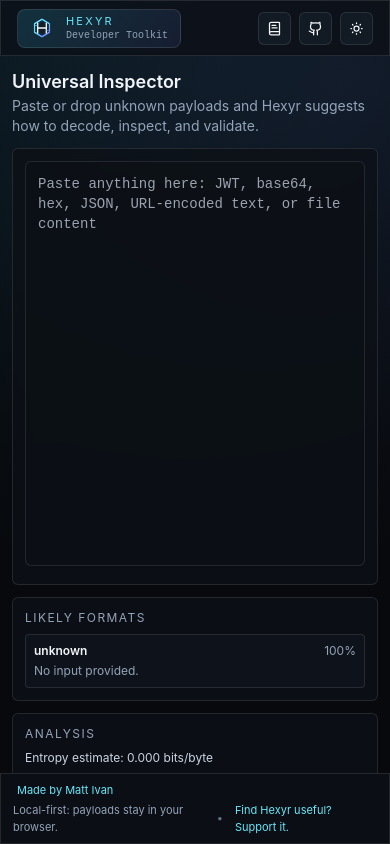
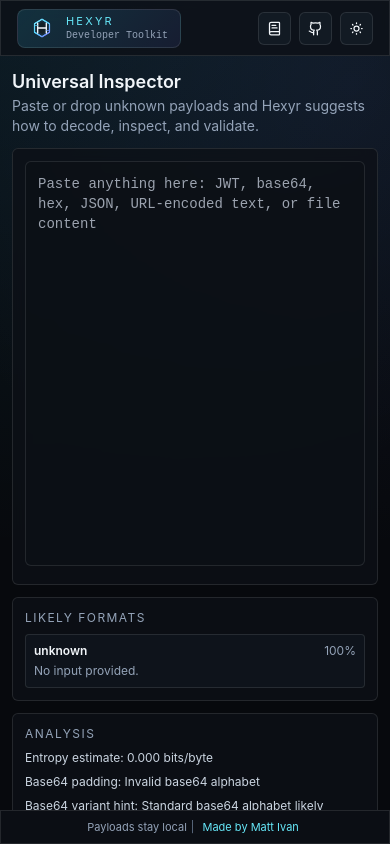
Before and after one commit to neuralnexus/hexyr, a React (Vite) app: page /inspect in a window 390 px wide. Built offline with nearby package versions, Linux system fonts and the light colour scheme.

Commit message:
simplify mobile footer while keeping desktop footer intact

```diff
--- a/src/app/App.tsx
+++ b/src/app/App.tsx
@@ -42,8 +42,9 @@
           />
           <AppRoutes />
           <footer className="glass grid grid-cols-1 gap-1 px-3 py-2 text-[11px] text-slate-400 md:grid-cols-3 md:items-center md:px-4">
-            <span className="hidden md:block">Ctrl+K Command Palette</span>
-            <span className="text-left md:text-center">
+            <span className="text-center md:hidden">
+              <span>Payloads stay local</span>
+              <span className="px-1 text-slate-500">|</span>
               <a
                 href="https://mattivan.com"
                 target="_blank"
@@ -53,7 +54,18 @@
                 Made by Matt Ivan
               </a>
             </span>
-            <span className="flex items-center gap-2 md:justify-end">
+            <span className="hidden md:block">Ctrl+K Command Palette</span>
+            <span className="hidden text-left md:block md:text-center">
+              <a
+                href="https://mattivan.com"
+                target="_blank"
+                rel="noreferrer"
+                className="focus-ring rounded px-1 text-cyan-300 hover:text-cyan-200"
+              >
+                Made by Matt Ivan
+              </a>
+            </span>
+            <span className="hidden items-center gap-2 md:flex md:justify-end">
               <span>Local-first: payloads stay in your browser.</span>
               <span className="text-slate-500">•</span>
               <a
```
